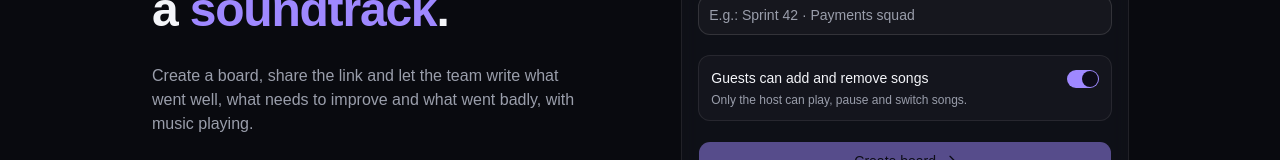
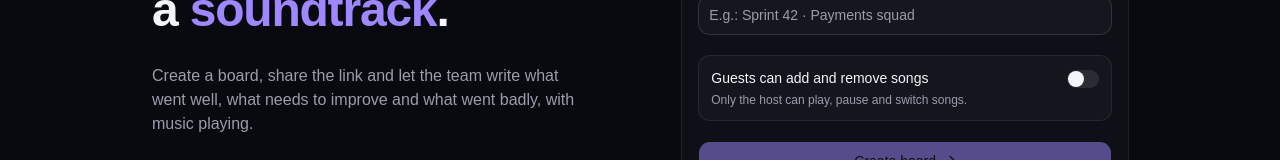
Before and after one commit to amonn3/backbeat, a React (Vite) app: page / in a window 1280 px wide. Shown: the part 348-508 px from the top of the page. Built offline with nearby package versions, Linux system fonts and the light colour scheme.

Commit message:
fix: require explicit host opt-in for guest playlist access

```diff
--- a/src/pages/HomePage.tsx
+++ b/src/pages/HomePage.tsx
@@ -21,7 +21,7 @@ export default function HomePage() {
   const { t } = useI18n()
   const [name, setName] = useState(getSavedName)
   const [title, setTitle] = useState("")
-  const [playlistOpen, setPlaylistOpen] = useState(true)
+  const [playlistOpen, setPlaylistOpen] = useState(false)
   const [joinCode, setJoinCode] = useState("")
   const [loading, setLoading] = useState(false)
 
```
